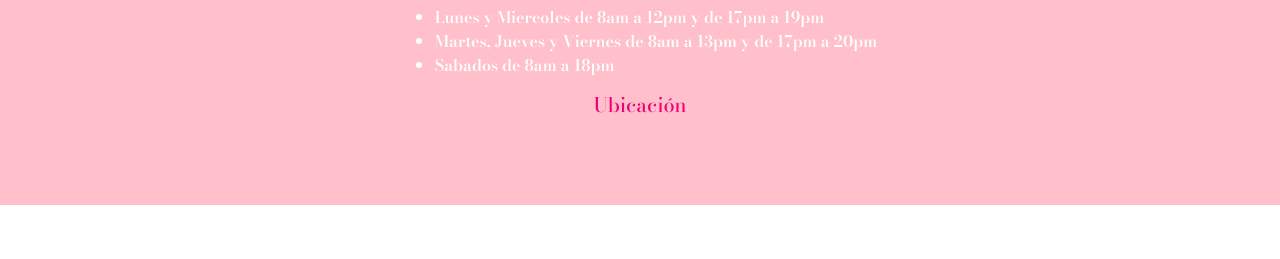
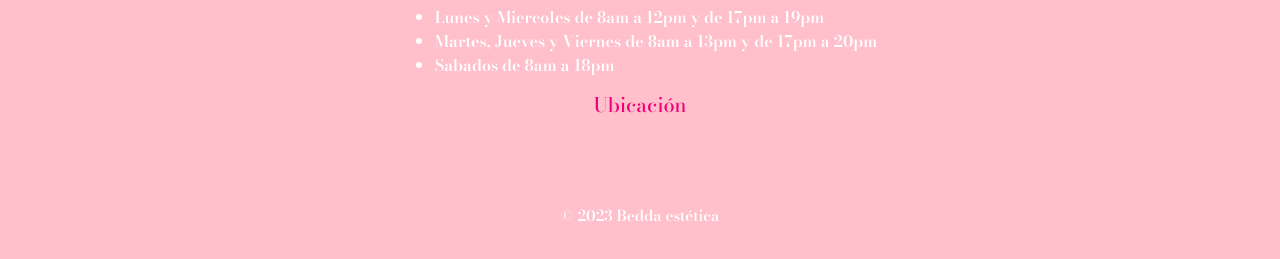
Before and after one commit to FlorenciaTeilleri/PFTEILLERI, a website: page index.html in a window 1280 px wide. Shown: the part 923-1182 px from the top of the page. Before the commit the page ends 1128 px from the top, so only its background shows below. Drawn offline with nearby package versions, Linux system fonts and the light colour scheme; grey boxes are pictures that could not be loaded.

```diff
--- a/index.html
+++ b/index.html
@@ -105,6 +105,10 @@
             <h5 class="mapa-direccion__titulo">Ubicación</h5>
             <iframe src="https://www.google.com/maps/embed?pb=!1m18!1m12!1m3!1d3333.7030871720226!2d-60.237686284504264!3d-33.32657698080954!2m3!1f0!2f0!3f0!3m2!1i1024!2i768!4f13.1!3m3!1m2!1s0x95b767c1ed84a9fd%3A0xe6b0dcda69e407ca!2sGarc%C3%ADa%20Reynoso%20436%2C%20San%20Nicol%C3%A1s%20de%20Los%20Arroyos%2C%20Provincia%20de%20Buenos%20Aires!5e0!3m2!1ses-419!2sar!4v1674618134278!5m2!1ses-419!2sar" width="400" height="300" style="border:0;" allowfullscreen="" loading="lazy" referrerpolicy="no-referrer-when-downgrade"></iframe>
         </div>
+
+        <div class="cp">
+            <p>© 2023 Bedda estética</p>
+        </div>
 </footer>
 
 <script src="https://cdn.jsdelivr.net/npm/bootstrap@5.2.3/dist/js/bootstrap.bundle.min.js" integrity="sha384-kenU1KFdBIe4zVF0s0G1M5b4hcpxyD9F7jL+jjXkk+Q2h455rYXK/7HAuoJl+0I4" crossorigin="anonymous"></script>
--- a/scss/layout/footer.scss
+++ b/scss/layout/footer.scss
@@ -11,6 +11,11 @@
         color: $color-primario;
 	}
 
+    .cp{
+        padding: 20px 0px 0px 0px;
+        font-size: 15px;
+        color: $color-secundario;
+    }
     .redes-sociales{
         display: flex;
         flex-direction: column;
--- a/scss/layout/header.scss
+++ b/scss/layout/header.scss
@@ -74,8 +74,8 @@
     }
 
     .bloque-uno__logo{
-        width: 80px !important;
-        height: 80px !important;
+        @include tamaños(80px !important, 80px !important)
+
     }
 
 
```
Also changed, not shown: paginas/contacto.html (+4 -0 lines), paginas/servicios.html (+4 -0 lines), paginas/sobre-nosotras.html (+4 -0 lines), paginas/turnos.html (+4 -0 lines), css/main.css.
